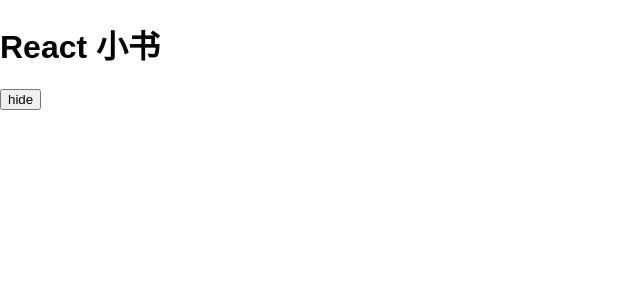
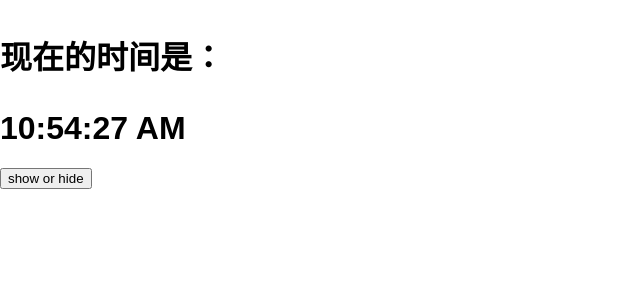
Before and after one commit to JenningFan/try-react, a React (Create React App) app: page / in a window 1280 px wide. Shown: the top 300 px of the page, without its empty margins (0-640 px from the left). Built offline with nearby package versions, Linux system fonts and the light colour scheme.

Commit message:
session 19
try to use the component lifecycle function in Clock.jsx

```diff
--- /dev/null
+++ b/src/Clock.jsx
@@ -0,0 +1,34 @@
+import React, { Component } from 'react';
+
+class Clock extends Component {
+    constructor() {
+        super()
+        this.state = {
+            date: new Date()
+        }
+    }
+    componentWillMount() {
+        this.timer = setInterval(() => {
+            this.setState({
+                date: new Date()
+            })
+        }, 1000)
+    }
+
+    componentWillUnmount() {
+        //不加上会造成内存泄漏，console中会有warning
+        clearInterval(this.timer)
+    }
+    render() {
+        return (
+            <div>
+                <h1>
+                    <p>现在的时间是：</p>
+                    {this.state.date.toLocaleTimeString()}
+                </h1>
+            </div>
+        );
+    }
+}
+
+export default Clock;
--- /dev/null
+++ b/src/Index3.jsx
@@ -0,0 +1,29 @@
+import React, { Component } from 'react';
+import Clock from './Clock';
+
+class Index3 extends Component {
+
+    constructor() {
+        super()
+        this.state = {
+            isShowClock: true
+        }
+    }
+
+    handleShowOrHideClock() {
+        this.setState({
+            isShowClock: !this.state.isShowClock
+        })
+    }
+
+    render() {
+        return (
+            <div>
+                {this.state.isShowClock ? <Clock /> : null}
+                <button onClick={this.handleShowOrHideClock.bind(this)}>show or hide</button>
+            </div>
+        );
+    }
+}
+
+export default Index3;
--- a/src/PercentageShower.jsx
+++ b/src/PercentageShower.jsx
@@ -3,6 +3,9 @@ import React, { Component } from 'react';
 
 class PercentageShower extends Component {
 
+    static defaultProps = {
+		percentageValue:''
+	}
     render() {
         return (
             <div>
--- a/src/index.js
+++ b/src/index.js
@@ -13,6 +13,7 @@ import PercentageApp from './PercentageApp'
 import Header3 from "./Header3";
 import registerServiceWorker from './registerServiceWorker';
 import Index2 from './Index2';
+import Index3 from './Index3';
 
 const users = [
     {name: 'wade', age: 18, sex: 'male'},
@@ -32,6 +33,7 @@ const users = [
 //ReactDOM.render(<Entry />, document.getElementById('root'))
 //ReactDOM.render(<PercentageApp />, document.getElementById('root'))
 //ReactDOM.render(<Header3 />, document.getElementById('root'))
-ReactDOM.render(<Index2 />, document.getElementById('root'))
+//ReactDOM.render(<Index2 />, document.getElementById('root'))
+ReactDOM.render(<Index3 />, document.getElementById('root'))
 //ReactDOM.render(<div>{ users.map((user, i) => <UserList key={i} user={user} />) }</div>, document.getElementById('root'))
 registerServiceWorker();
```
Also changed, not shown: 1 other file (tests, documents, lock files or other folders).
